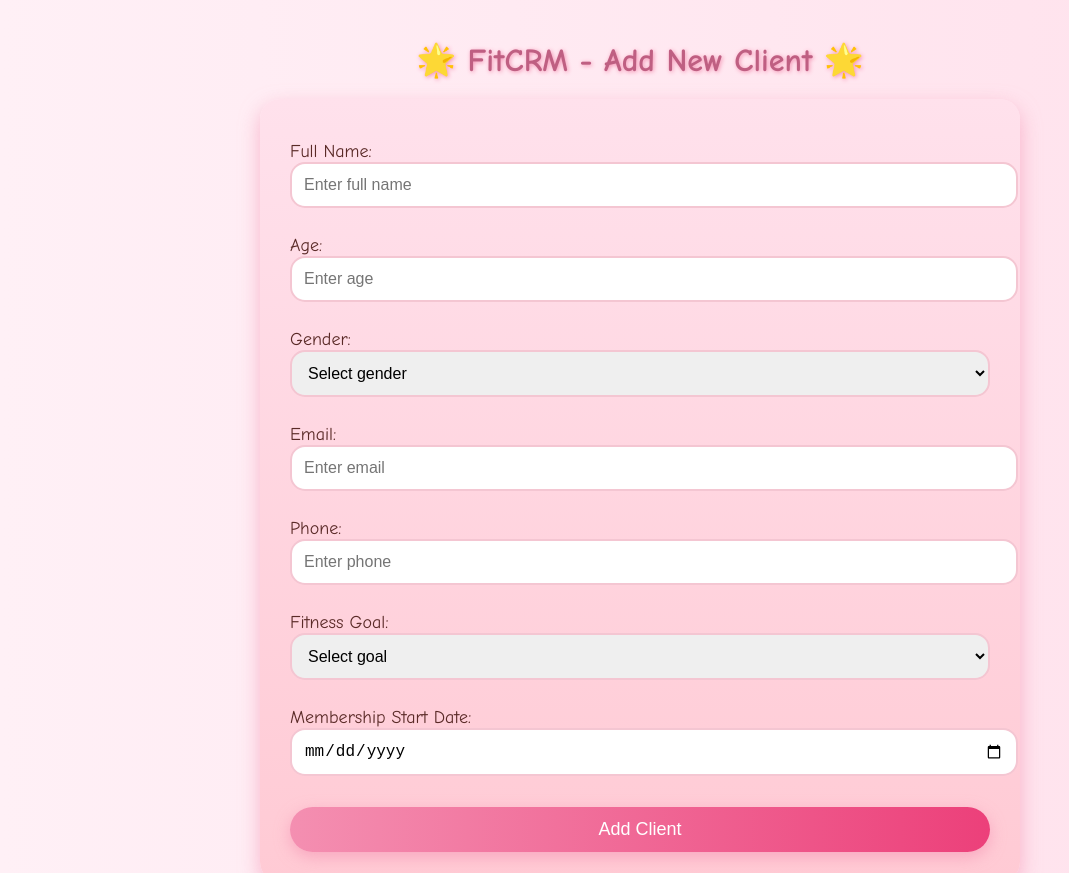
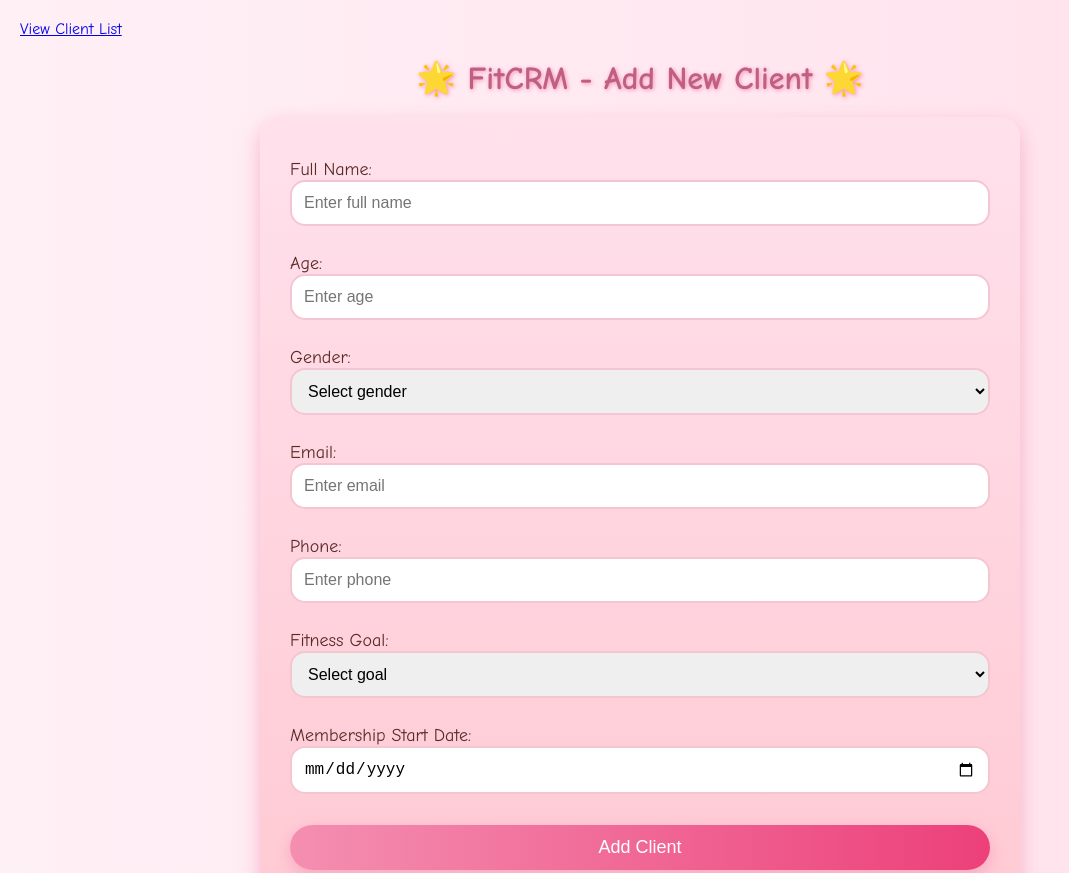
Before and after one commit to lana13004/fitcrm, a plain HTML site: page index.html in a window 1280 px wide. Shown: the top 873 px of the page, without its empty margins (0-1069 px from the left). Drawn offline with Linux system fonts and the light colour scheme; files that its build step writes are made by us from their sources.

Commit message:
Fix navigation links and CSS references

```diff
--- a/index.html
+++ b/index.html
@@ -1,3 +1,5 @@
+<link rel="stylesheet" href="css/styles.css">
+<a href="clients.html">View Client List</a>
 <!DOCTYPE html>
 <html lang="en">
 <head>
```
Also changed, not shown: clients.html (+2 -0 lines), fitcrm/clients.html (deleted), fitcrm/css/styles.css (deleted), fitcrm/index.html (deleted), 1 other file.
